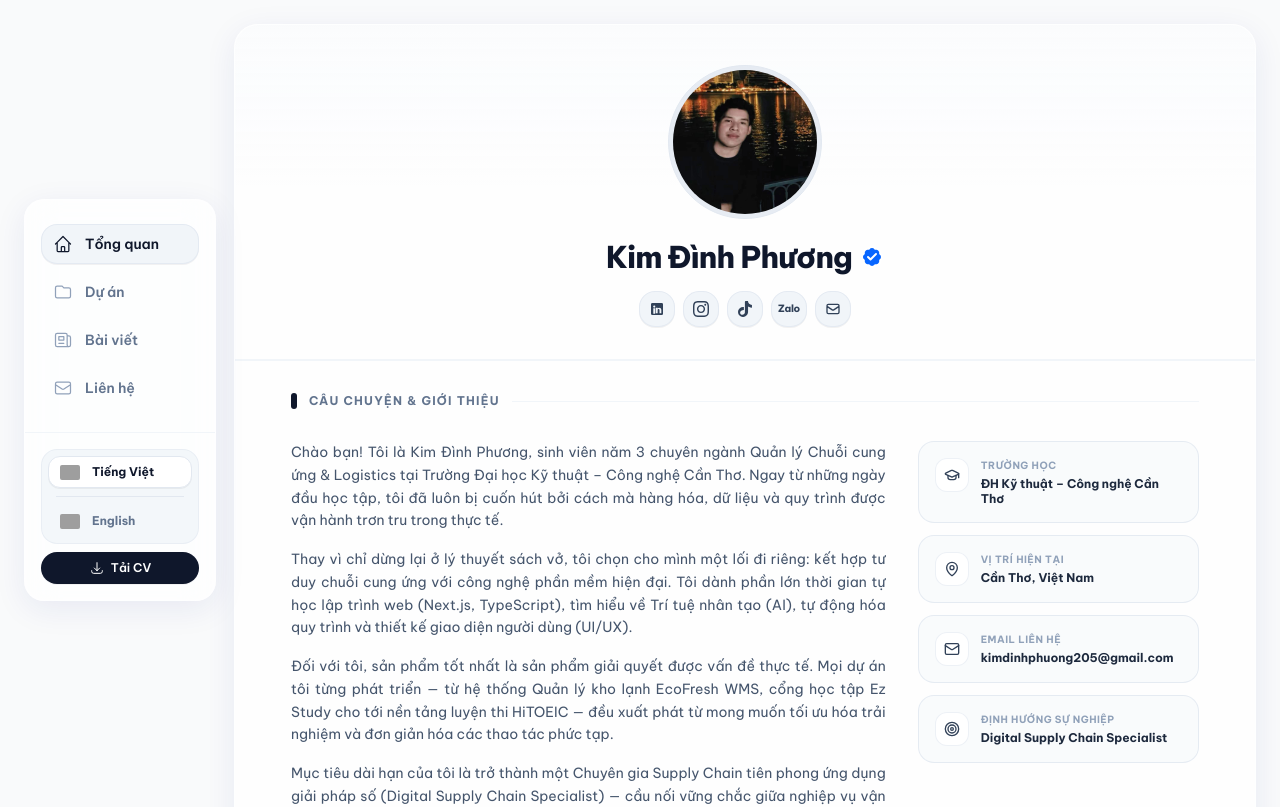
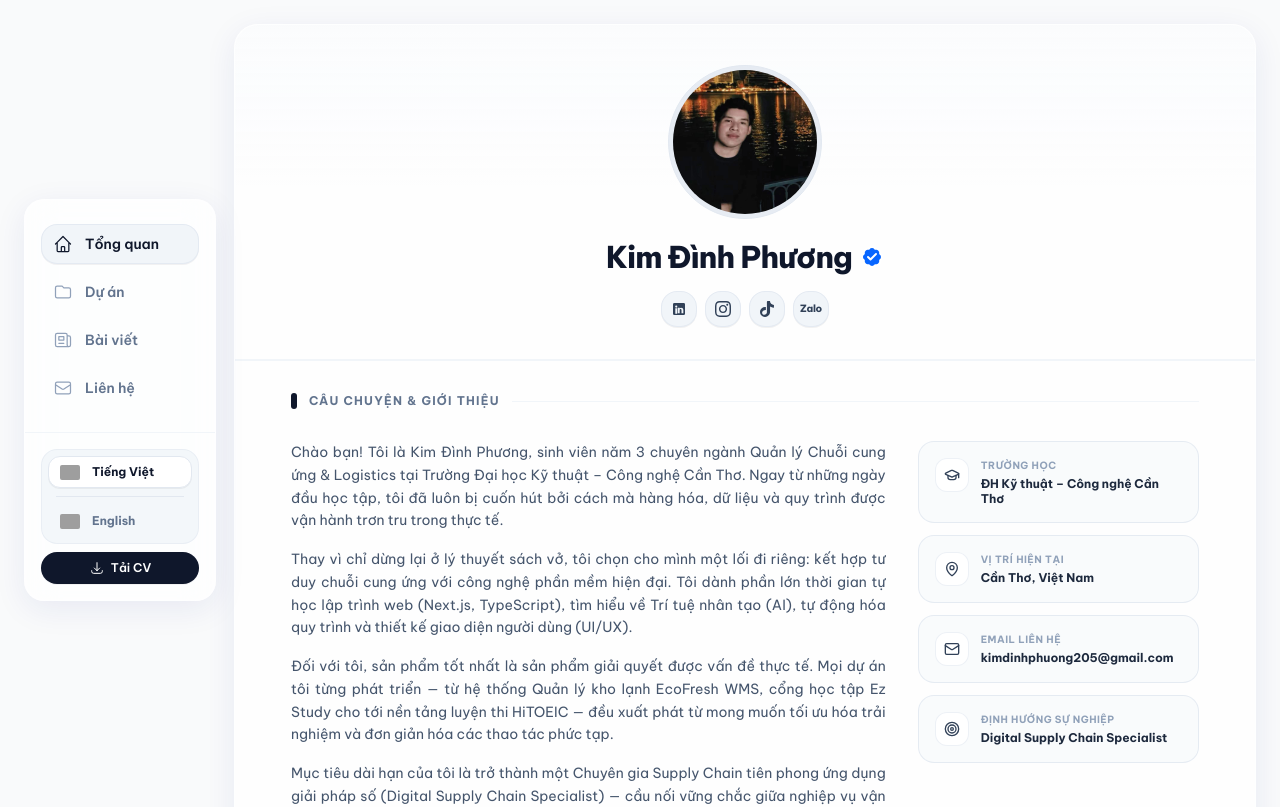
Before and after one commit to dinhphuong25/portfolio1, a Next.js app: page / in a window 1280 px wide. Shown: the top 807 px of the page. Built offline with nearby package versions, Linux system fonts and the light colour scheme; grey boxes are pictures that could not be loaded.

Commit message:
update: remove Email icon from ProfileHeader social row

```diff
--- a/src/components/ProfileHeader.tsx
+++ b/src/components/ProfileHeader.tsx
@@ -107,17 +107,6 @@ export default function ProfileHeader({ onMessage: _onMessage }: ProfileHeaderPr
                     >
                         <span className="font-extrabold text-[10px] tracking-tight">Zalo</span>
                     </a>
-
-                    {/* Email */}
-                    <a
-                        href={`mailto:${profileData.email}`}
-                        title="Email"
-                        className="w-9 h-9 rounded-xl bg-slate-100 dark:bg-slate-800 border border-slate-200/80 dark:border-slate-700/80 text-slate-700 dark:text-slate-200 hover:text-slate-900 dark:hover:text-white hover:bg-white dark:hover:bg-slate-900 hover:border-slate-400 shadow-2xs hover:shadow-md hover:-translate-y-0.5 transition-all duration-200 flex items-center justify-center cursor-pointer"
-                    >
-                        <svg className="w-4 h-4" fill="none" stroke="currentColor" viewBox="0 0 24 24">
-                            <path strokeLinecap="round" strokeLinejoin="round" strokeWidth={2} d="M3 8l7.89 5.26a2 2 0 002.22 0L21 8M5 19h14a2 2 0 002-2V7a2 2 0 00-2-2H5a2 2 0 00-2 2v10a2 2 0 002 2z" />
-                        </svg>
-                    </a>
                 </motion.div>
             </div>
         </section>
```
